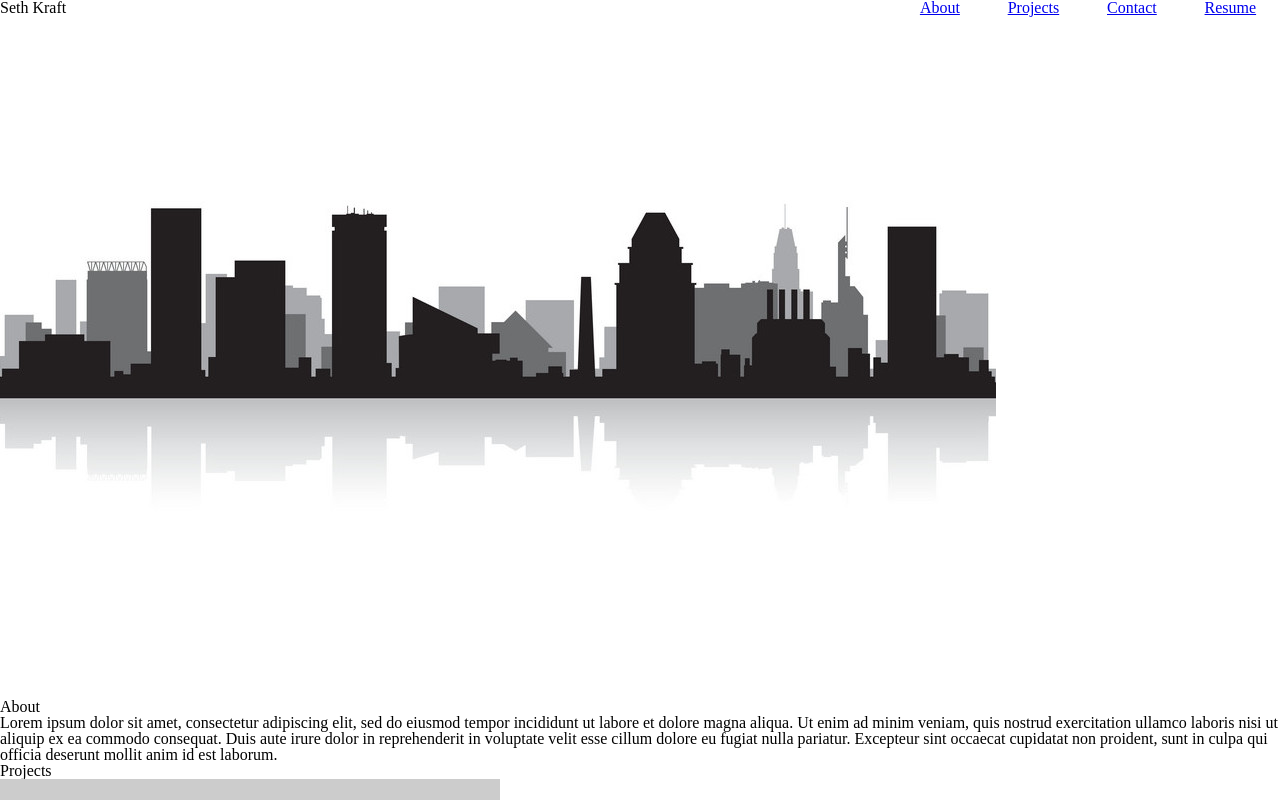
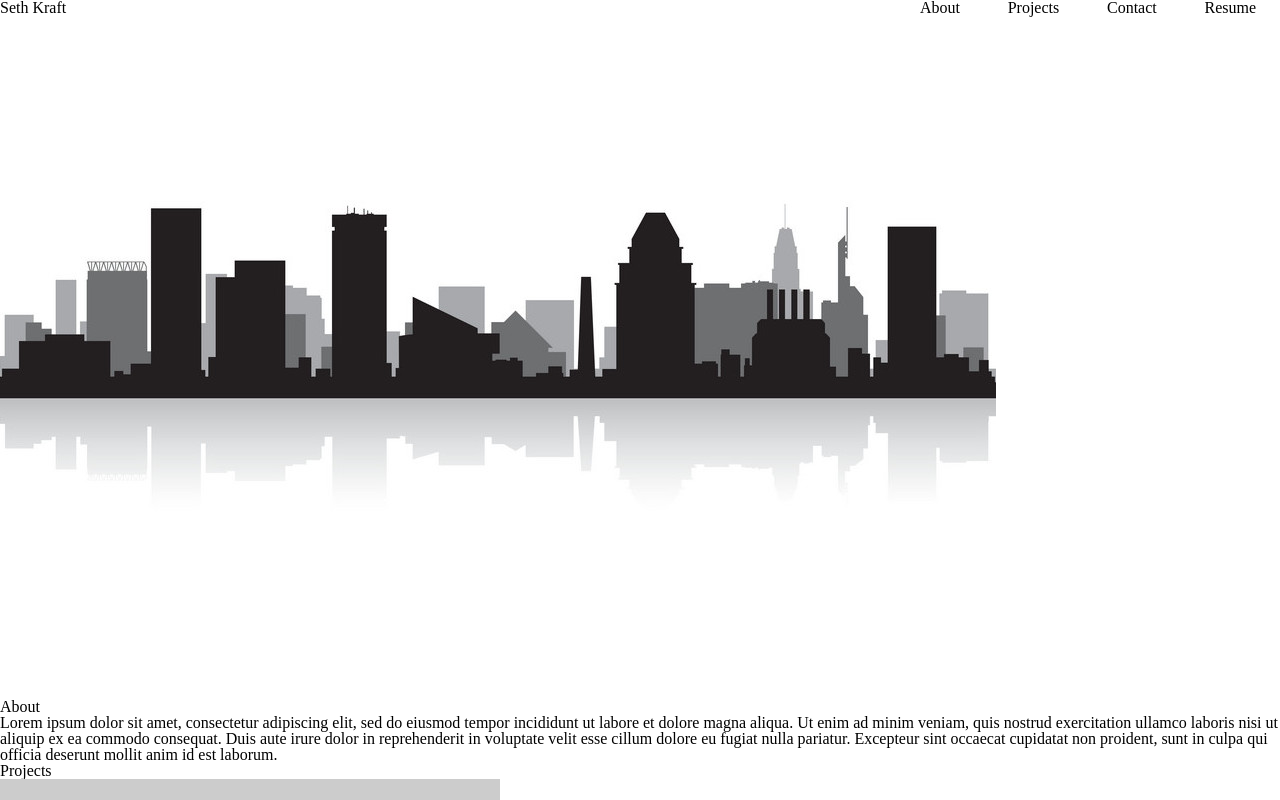
Before and after one commit to dlousa92/sethportfolio, a plain HTML site: page index.html in a window 1280 px wide. Shown: the top 800 px of the page. Drawn offline with Linux system fonts and the light colour scheme; placeholder pictures from the web are drawn by us; files whose address does not match are found by name.

Commit message:
remove underline from links in navbar

```diff
--- a/css/main.css
+++ b/css/main.css
@@ -57,3 +57,8 @@ table {
   width: 30%;
   justify-content: space-around;
 }
+
+.navitems li a {
+  color: black;
+  text-decoration: none;
+}
```
